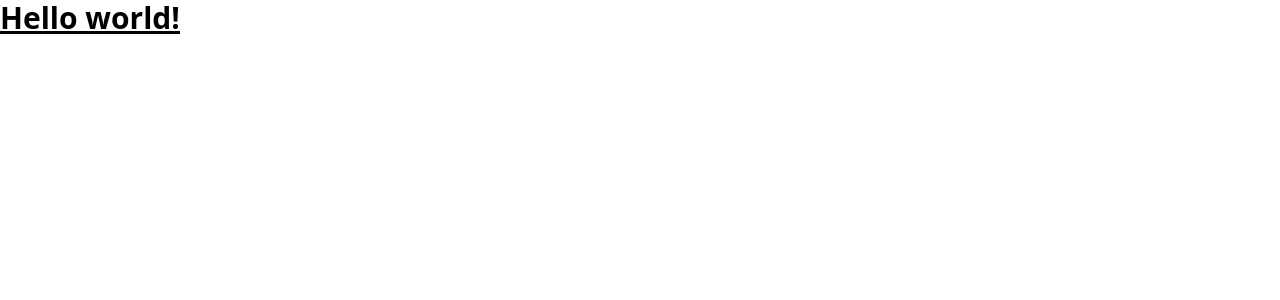
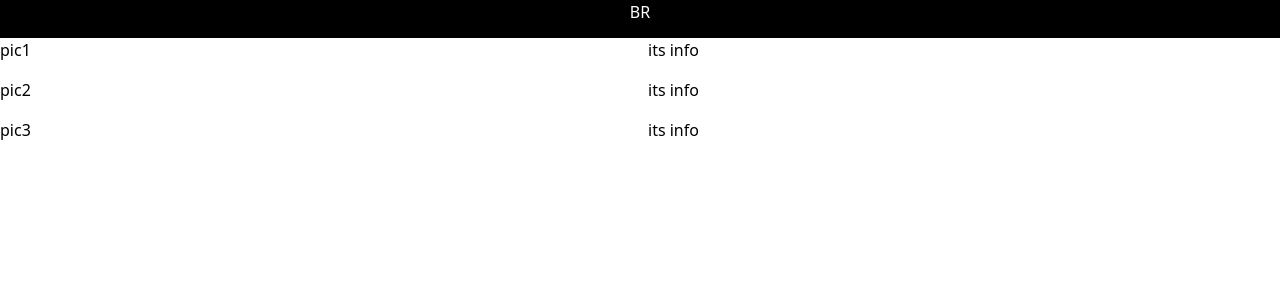
Before and after one commit to treva556/robots-portfolio, a React (Create React App) app: page / in a window 1280 px wide. Shown: the top 300 px of the page. Built offline with nearby package versions, Linux system fonts and the light colour scheme.

Commit message:
body and header

```diff
--- a/src/App.css
+++ b/src/App.css
@@ -1,4 +1,4 @@
-.App {
+/* .App {
   text-align: center;
 }
 
@@ -35,4 +35,4 @@
   to {
     transform: rotate(360deg);
   }
-}
+} */
--- a/src/App.js
+++ b/src/App.js
@@ -1,10 +1,15 @@
+
+
+
 import React from 'react';
 import Main from './pages/Main';
+import Header from './components/header';
 import './App.css';
 
 function App() {
   return (
     <div>
+      <Header/>
       <Main/>
     </div>
   );
--- a/src/components/header.js
+++ b/src/components/header.js
@@ -0,0 +1,13 @@
+import React from "react";
+
+function Header() {
+  return (
+    <div>
+      <div className="w-screen h-[1cm] bg-black text-white text-center">
+        <p className="text-center">BR</p>
+      </div>
+    </div>
+  );
+}
+
+export default Header;
--- a/src/pages/Main.js
+++ b/src/pages/Main.js
@@ -2,10 +2,29 @@ import React from "react";
 
 function Main() {
   return (
-    <div>
-       <h1 className="text-3xl text-centre font-bold underline">
-      Hello world!
-    </h1>
+    <div className="grid grid-cols-2 gap-4">
+        <div>
+
+            <p>pic1</p>
+
+        </div>
+        <div>
+        its info
+
+        </div>
+        <div>
+        pic2
+        </div>
+        <div>
+            its info
+        </div>
+        <div>
+          pic3
+        </div>
+        <div>
+         its info
+        </div>
+
     </div>
   );
 }
```
